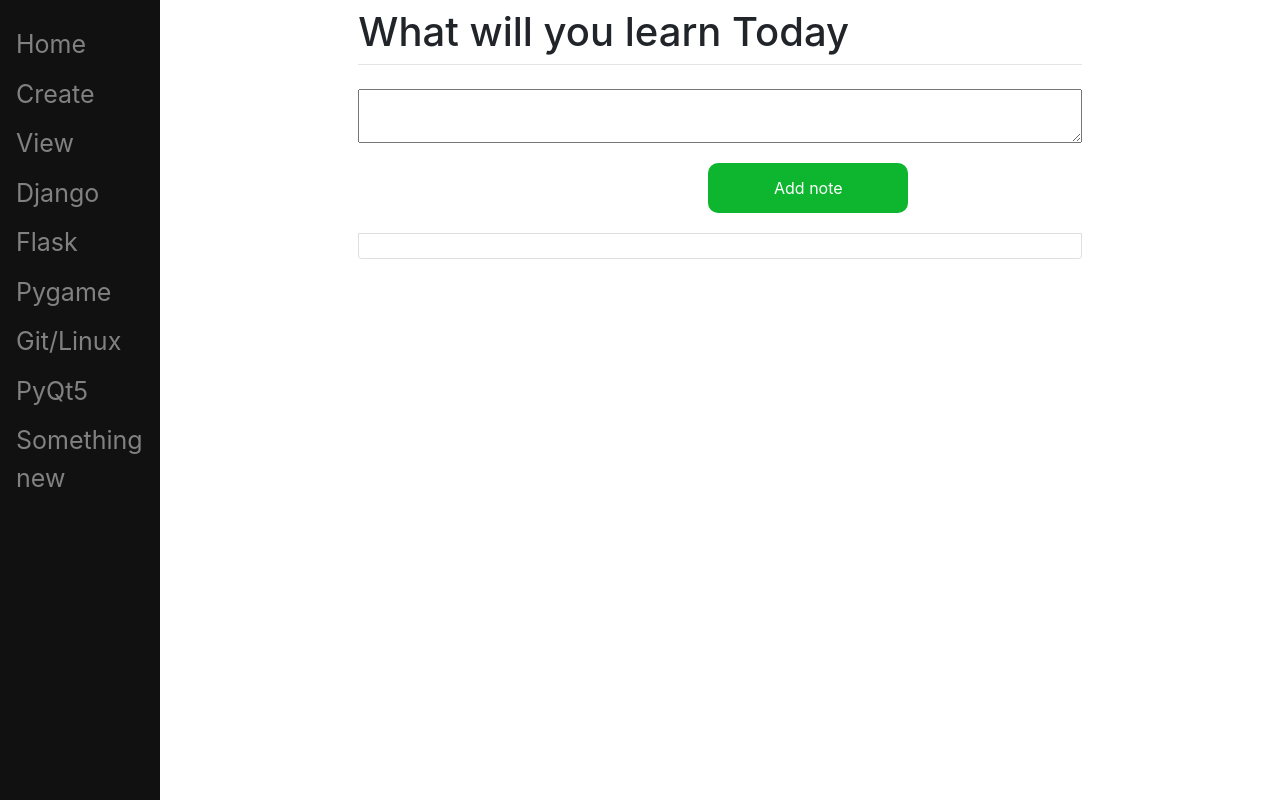
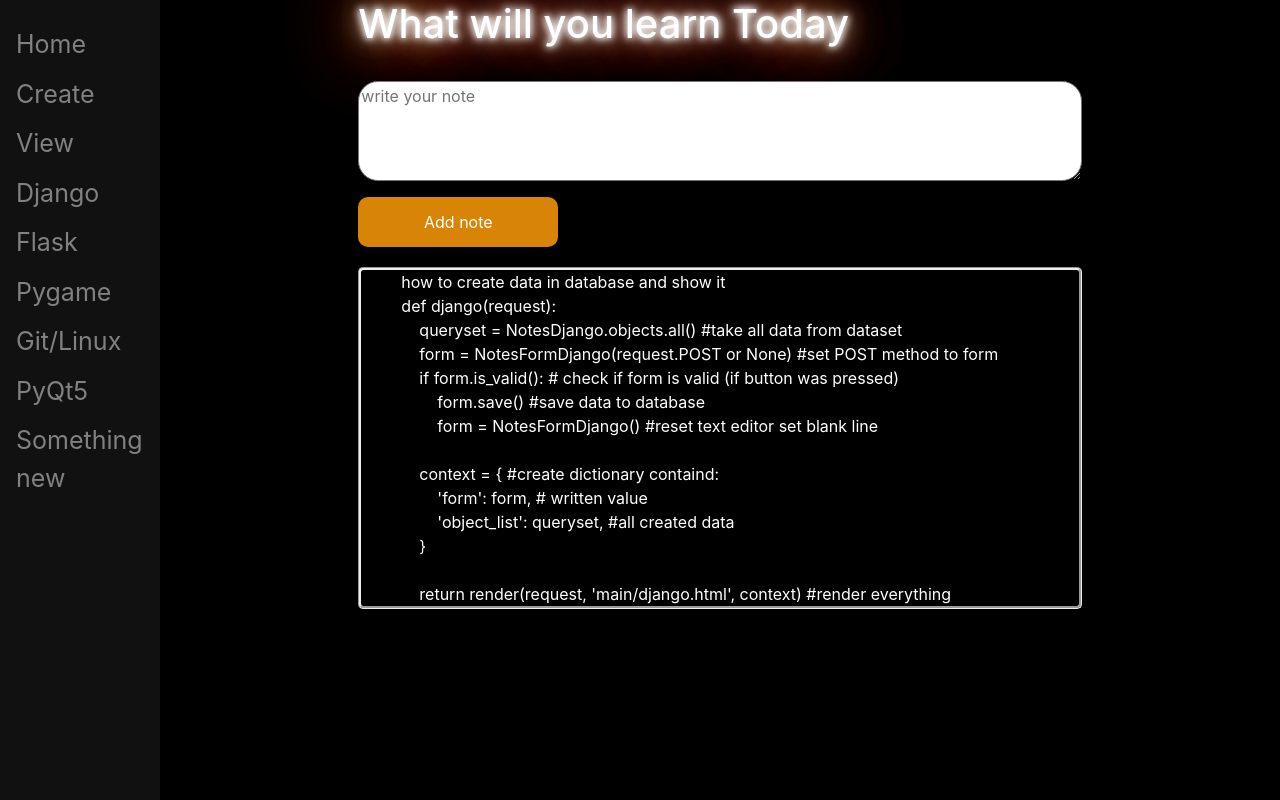
Before and after one commit to Max-Hub-King/site_practice, a Django app: page /Django/ in a window 1280 px wide. Run offline with Django 4.2, Linux system fonts and the light colour scheme; data comes from the database, SQL or seed files in the repository; some libraries are stand-ins or nearby versions.

Commit message:
change layout, add notes and hours to database

```diff
--- a/main/forms.py
+++ b/main/forms.py
@@ -1,5 +1,79 @@
 from django import forms
+from .models import NotesDjango, NotesFlask,NotesGL,NotesNew,NotesPygame,NotesPyqt5
 
 class CreateNewList(forms.Form):
     name = forms.CharField(label="Name", max_length=200)
     check = forms.BooleanField(required=False)
+
+class NotesFormDjango(forms.ModelForm):
+    data_django = forms.CharField(max_length=10000, required=True, label='',
+    widget=forms.Textarea(attrs={
+        'placeholder': 'write your note',
+        'class': 'format_of_write_data',
+    }))
+    class Meta:
+        model = NotesDjango
+        fields = [
+            'data_django',
+        ]
+
+class NotesFormFlask(forms.ModelForm):
+    data_flask = forms.CharField(max_length=10000, required=True, label='',
+    widget=forms.Textarea(attrs={
+        'placeholder': 'write your note',
+        'class': 'format_of_write_data',
+    }))
+    class Meta:
+        model = NotesFlask
+        fields = [
+            'data_flask',
+        ]
+
+class NotesFormPygame(forms.ModelForm):
+    data_pygame = forms.CharField(max_length=10000, required=True, label='',
+    widget=forms.Textarea(attrs={
+        'placeholder': 'write your note',
+        'class': 'format_of_write_data',
+    }))
+    class Meta:
+        model = NotesPygame
+        fields = [
+            'data_pygame',
+        ]
+
+class NotesFormGL(forms.ModelForm):
+    data_git_linux = forms.CharField(max_length=10000, required=True, label='',
+    widget=forms.Textarea(attrs={
+        'placeholder': 'write your note',
+        'class': 'format_of_write_data',
+    }))
+    class Meta:
+        model = NotesGL
+        fields = [
+            'data_git_linux',
+        ]
+
+class NotesFormPyqt5(forms.ModelForm):
+    data_pyqt5 = forms.CharField(max_length=10000, required=True, label='',
+    widget=forms.Textarea(attrs={
+        'placeholder': 'write your note',
+        'class': 'format_of_write_data',
+    }))
+    class Meta:
+        model = NotesPyqt5
+        fields = [
+
+            'data_pyqt5',
+        ]
+
+class NotesFormNew(forms.ModelForm):
+    data_new = forms.CharField(max_length=10000, required=True, label='',
+    widget=forms.Textarea(attrs={
+        'placeholder': 'write your note',
+        'class': 'format_of_write_data',
+    }))
+    class Meta:
+        model = NotesNew
+        fields = [
+            'data_new',
+        ]
--- a/main/models.py
+++ b/main/models.py
@@ -24,11 +24,21 @@ class Hours(models.Model):
 	PyQt5_hour = models.IntegerField(default=0)
 	Some_new_hour = models.IntegerField(default=0)
 
-	def __str__(self):
-		return self.Django_hour, self.Flusk_hour, self.Pygame_hour, self.Git_Linux_hour, self.PyQt5_hour, self.Some_new_hour
 
-class Notes(models.Model):
-	data = models.CharField(max_length=10000)
+class NotesDjango(models.Model):
+	data_django = models.CharField(max_length=10000)
 
-	def __str__(self):
-		return self.data
+class NotesFlask(models.Model):
+	data_flask = models.CharField(max_length=10000)
+
+class NotesPygame(models.Model):
+	data_pygame = models.CharField(max_length=10000)
+
+class NotesGL(models.Model):
+	data_git_linux = models.CharField(max_length=10000)
+
+class NotesPyqt5(models.Model):
+	data_pyqt5 = models.CharField(max_length=10000)
+
+class NotesNew(models.Model):
+	data_new = models.CharField(max_length=10000)
--- a/main/templates/main/base.html
+++ b/main/templates/main/base.html
@@ -2,6 +2,7 @@
 <!doctype html>
 <html>
 <head>
+
 	<style type="text/css">
 		.sidenav {
 			height:100%;
@@ -32,6 +33,19 @@
 			padding: 0px 10px;
 		}
 
+		.neon_title{
+			color: #fff;
+			text-shadow:
+				0 0 7px #fff,
+				0 0 10px #fff,
+				0 0 21px #fff,
+				0 0 42px rgb(237, 126, 6),
+				0 0 82px rgb(237, 126, 6),
+				0 0 92px rgb(237, 126, 6),
+				0 0 102px rgb(237, 126, 6),
+				0 0 151px rgb(237, 126, 6);
+		}
+
     </style>
 
 	<meta charset="utf-8">
@@ -39,10 +53,10 @@
 
 	<link rel="stylesheet" href="https://stackpath.bootstrapcdn.com/bootstrap/4.3.1/css/bootstrap.min.css" integrity="sha384-ggOyR0iXCbMQv3Xipma34MD+dH/1fQ784/j6cY/iJTQUOhcWr7x9JvoRxT2MZw1T" crossorigin="anonymous">
 
-	<title>{% block title %}Tim's Site{% endblock %}</title>
+	<title>{% block title %}Max's Site{% endblock %}</title>
 </head>
 
-<body>
+<body style="background-color: black;">
 	<div class="sidenav">
 		<a href="/">Home</a>
 		<a href="/create">Create</a>
@@ -58,7 +72,7 @@
 	<div id="content" name="content" class="main">
 		<div class="row justify-content-center">
 			<div class="col-8">
-				<h1 class="mt-2">What will you learn Today</h1>
+				<h1 class="neon_title">What will you learn Today</h1>
 				<hr class="mt-0 mb-4">
 				{% block content %}
 				{% endblock %}
--- a/main/templates/main/django.html
+++ b/main/templates/main/django.html
@@ -10,31 +10,44 @@
 
     }
 
-    note_text{
-        flex: 1;
-    }
-
     .add_button{
         height: 50px;
         width: 200px;
         border-radius: 10px;
         border: 0;
-        margin-left: 350px;
-        margin-top: 20px;
-        margin-bottom: 20px;
-        background-color: rgb(14, 182, 47);
+        background-color: rgb(216, 133, 7);
         color: white;
         font-style: bold;
+        display: flex;
+        margin-bottom: 20px;
+        align-items: center;
+        justify-content: center;
 
+
+    }
+    .list_of_notes{
+        border-style: groove;
+        border-radius: 5px;
+        color: white;
+        white-space: pre-wrap;
+
+    }
+    .format_of_write_data{
+        display: flex;
+        max-height: 100px;
+        width: 100%;
+        border-radius: 20px;
     }
 </style>
 
 <form action="" method="POST">
     {% csrf_token %}
     <div class="add_note_container">
-        <textarea name='note_text' id="note_text" class="note_text"></textarea>
+        {{ form.as_p }}
         <button name = "D_button" value="D_button" class="add_button">Add note</button>
-        <li class="list-group-item">{{ note }}</li>
+        {% for instance in object_list %}
+        <ul class = "list_of_notes">{{ instance.data_django }}</ul>
+        {% endfor %}
     </div>
 </form>
 {% endblock %}
--- a/main/views.py
+++ b/main/views.py
@@ -1,9 +1,16 @@
 # views.py
 from django.shortcuts import render
 from django.http import HttpResponse, HttpResponseRedirect
-from .models import ToDoList, Item, Hours, Notes
-from .forms import CreateNewList
+from .models import ToDoList, Item, Hours, NotesDjango, NotesFlask,NotesGL,NotesNew,NotesPygame,NotesPyqt5
+from .forms import CreateNewList, NotesFormDjango, NotesFormFlask, NotesFormGL, NotesFormNew, NotesFormPygame, NotesFormPyqt5
 import random
+from django.views.generic import (
+    CreateView,
+    DetailView,
+    ListView,
+    UpdateView,
+    DeleteView
+)
 # Create your views here.
 
 def index(response, id):
@@ -31,21 +38,33 @@ def index(response, id):
 
 def home(response):
     modul = "None"
+    hour_data = Hours.objects.get(id=1)
     hour = 0
     text_hour = 0
     modul_list = ['Django', 'Flask', 'Pygame', 'Git/Linux', 'PyQt5', 'Something new']
     hours_list = [1,2,3,4,5]
     moduls_housr= ['D_h', 'F_h', 'P_h', 'GL_h', 'PQ_h', 'SN_h']
-    data_list = ['Django_hour', 'Flusk_hour', 'Pygame_hour', 'GIT_Linux_hour', 'PyQt5_hour', 'Some_new_hour']
+    data_list = ['Django_hour', 'Flusk_hour', 'Pygame_hour', 'Git_Linux_hour', 'PyQt5_hour', 'Some_new_hour']
     if response.method == "GET":
         if response.GET.get('generate_button') == 'generate_button':
             modul = random.choice(modul_list)
             hour = random.choice(hours_list)
             id = modul_list.index(modul)
-            text_hour = moduls_housr[id]
+            if data_list[id] == 'Django_hour': hour_data.Django_hour += int(hour)
+            elif data_list[id] == 'Flusk_hour': hour_data.Flusk_hour += int(hour)
+            elif data_list[id] == 'Pygame_hour': hour_data.Pygame_hour += int(hour)
+            elif data_list[id] == 'Git_Linux_hour': hour_data.Git_Linux_hour += int(hour)
+            elif data_list[id] == 'PyQt5_hour': hour_data.PyQt5_hour += int(hour)
+            elif data_list[id] == 'Some_new_hour': hour_data.Some_new_hour += int(hour)
+            hour_data.save()
+    context = {
+        'object': hour_data,
+        'modul': modul,
+        'hour': hour,
+    }
 
 
-    return render(response, "main/home.html", {'modul': modul, 'hour': hour, str(text_hour): hour})
+    return render(response, "main/home.html", context)
 
 def create(response):
 
@@ -65,52 +84,86 @@ def create(response):
 
     return render(response, "main/create.html", {"form":form})
 
-def django(response):
-    note = ''
-    if response.method == "POST":
-        if response.POST.get('D_button') == 'D_button':
-            note = response.POST.get('note_text')
+def django(request):
+    queryset = NotesDjango.objects.all()
+    form = NotesFormDjango(request.POST or None)
+    if form.is_valid():
+        form.save()
+        form = NotesFormDjango()
 
+    context = {
+        'form': form,
+        'object_list': queryset,
+    }
 
+    return render(request, 'main/django.html', context)
 
-    return render(response, 'main/django.html', {'note': note})
+def flask(request):
+    queryset = NotesFlask.objects.all()
+    form = NotesFormFlask(request.POST or None)
+    if form.is_valid():
+        form.save()
+        form = NotesFormFlask()
 
-def flask(response):
-    note = ''
-    if response.method == "POST":
-        if response.POST.get('D_button') == 'D_button':
-            note = response.POST.get('note_text')
+    context = {
+        'form': form,
+        'object_list': queryset,
+    }
 
-    return render(response, 'main/flask.html', {'note': note})
+    return render(request, 'main/flask.html', context)
 
-def pygame(response):
-    note = ''
-    if response.method == "POST":
-        if response.POST.get('D_button') == 'D_button':
-            note = response.POST.get('note_text')
+def pygame(request):
+    queryset = NotesPygame.objects.all()
+    form = NotesFormPygame(request.POST or None)
+    if form.is_valid():
+        form.save()
+        form = NotesFormPygame()
 
-    return render(response, 'main/pygame.html', {'note': note})
+    context = {
+        'form': form,
+        'object_list': queryset,
+    }
 
-def git_Linux(response):
-    note = ''
-    if response.method == "POST":
-        if response.POST.get('D_button') == 'D_button':
-            note = response.POST.get('note_text')
+    return render(request, 'main/pygame.html', context)
 
-    return render(response, 'main/linux_git.html', {'note': note})
+def git_Linux(request):
+    queryset = NotesGL.objects.all()
+    form = NotesFormGL(request.POST or None)
+    if form.is_valid():
+        form.save()
+        form = NotesFormGL()
 
-def pyQt5(response):
-    note = ''
-    if response.method == "POST":
-        if response.POST.get('D_button') == 'D_button':
-            note = response.POST.get('note_text')
+    context = {
+        'form': form,
+        'object_list': queryset,
+    }
 
-    return render(response, 'main/pyqt5.html', {'note': note})
+    return render(request, 'main/linux_git.html', context)
 
-def something_new(response):
-    note = ''
-    if response.method == "POST":
-        if response.POST.get('D_button') == 'D_button':
-            note = response.POST.get('note_text')
+def pyQt5(request):
+    queryset = NotesPyqt5.objects.all()
+    form = NotesFormPyqt5(request.POST or None)
+    if form.is_valid():
+        form.save()
+        form = NotesFormPyqt5()
 
-    return render(response, 'main/some_new.html', {'note': note})
+    context = {
+        'form': form,
+        'object_list': queryset,
+    }
+
+    return render(request, 'main/pyqt5.html', context)
+
+def something_new(request):
+    queryset = NotesNew.objects.all()
+    form = NotesFormNew(request.POST or None)
+    if form.is_valid():
+        form.save()
+        form = NotesFormNew()
+
+    context = {
+        'form': form,
+        'object_list': queryset,
+    }
+
+    return render(request, 'main/some_new.html', context)
```
Also changed, not shown: main/admin.py (+8 -1 lines), main/templates/main/flask.html (+23 -10 lines), main/templates/main/home.html (+19 -7 lines), main/templates/main/linux_git.html (+24 -11 lines), main/templates/main/pygame.html (+24 -11 lines), main/templates/main/pyqt5.html (+24 -11 lines), main/templates/main/some_new.html (+24 -11 lines), db.sqlite3, main/migrations/0003_notes_remove_hours_css_html_hour_and_more.py (added), main/migrations/0004_rename_data_notes_data_django_notes_data_flask_and_more.py (added), main/migrations/0005_notesdjango_notesflask_notesgl_notesnew_notespygame_and_more.py (added).
